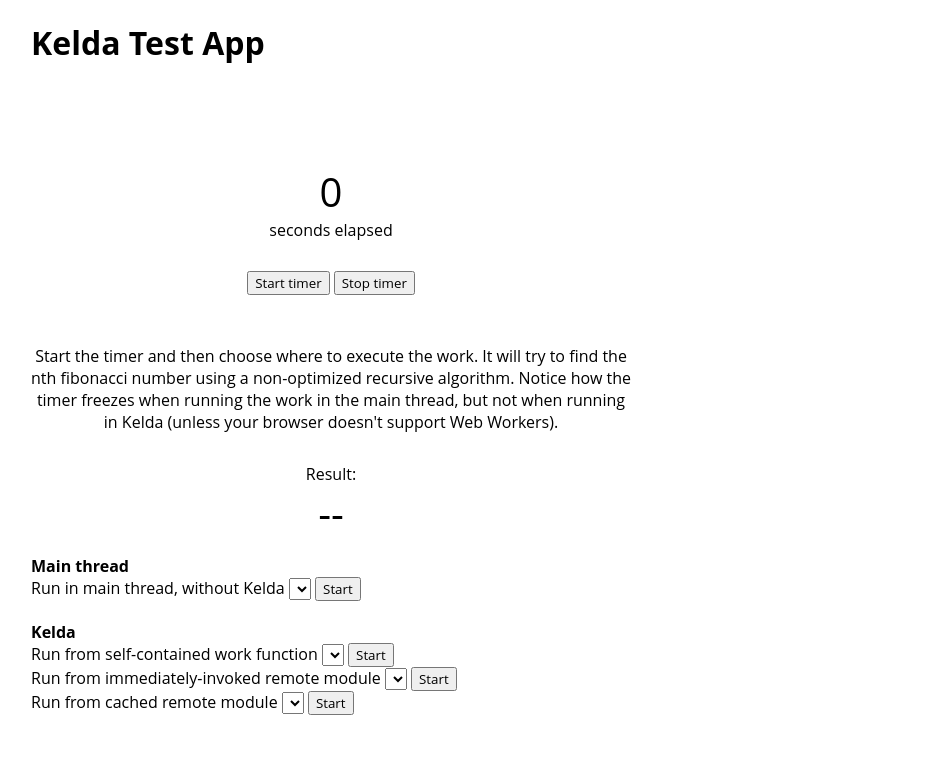
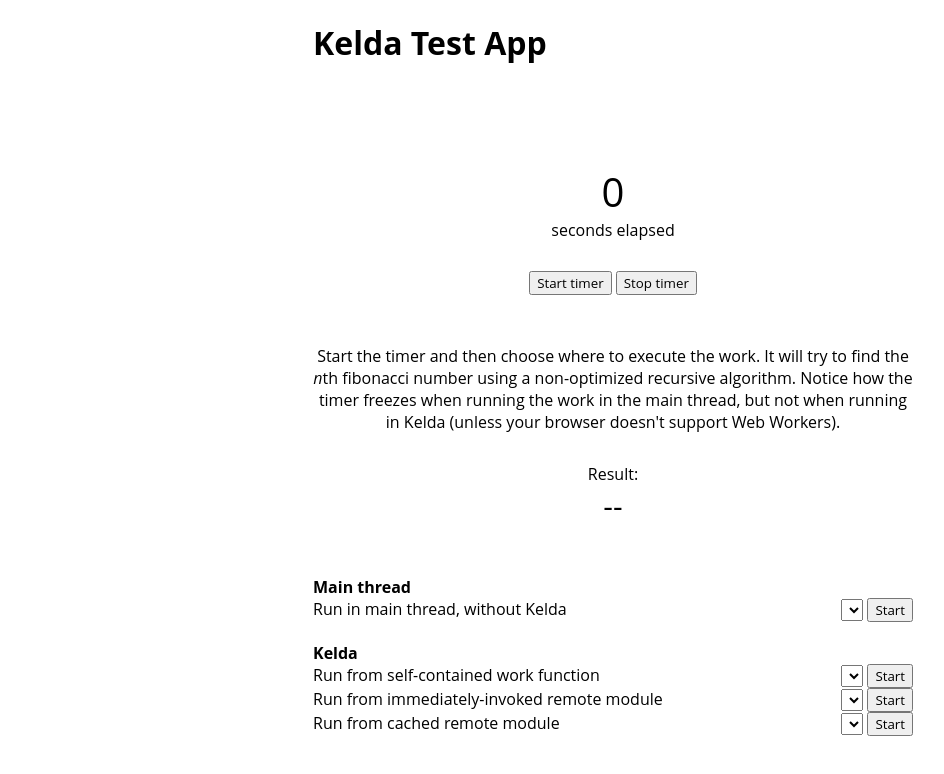
Before and after one commit to rufusraghunath/kelda, a website: page test-app/public/index.html in a window 1280 px wide. Shown: the whole page, without its empty margins (27-971 px from the left). Drawn offline with Linux system fonts and the light colour scheme.

Commit message:
Minor styling improvements to test-app

```diff
--- a/test-app/public/css/main.css
+++ b/test-app/public/css/main.css
@@ -4,10 +4,14 @@
 }
 
 body {
-  width: 700px;
   position: relative;
   text-align: center;
   padding: 0 50px;
+}
+
+.container {
+  width: 600px;
+  margin: 0 auto;
 }
 
 .title {
@@ -19,8 +23,7 @@
   margin-bottom: 50px;
 }
 
-.seconds,
-.result {
+.seconds {
   font-size: 40px;
 }
 
@@ -30,7 +33,8 @@
 }
 
 .result {
-  margin-bottom: 15px;
+  margin-bottom: 50px;
+  font-size: 30px;
 }
 
 .kelda-options {
@@ -41,6 +45,11 @@
   font-weight: bold;
 }
 
+.flex {
+  display: flex;
+  justify-content: space-between;
+}
+
 .main-thread {
   margin-bottom: 20px;
 }
--- a/test-app/public/index.html
+++ b/test-app/public/index.html
@@ -5,6 +5,7 @@
     <link rel="stylesheet" href="/css/main.css" />
   </head>
   <body>
+    <div class="container">
       <h1 class="title">Kelda Test App</h1>
       <section class="timer">
         <div class="seconds" id="seconds">0</div>
@@ -17,42 +18,53 @@
       <section class="work">
         <div class="execute">
           Start the timer and then choose where to execute the work. It will try
-        to find the nth fibonacci number using a non-optimized recursive
-        algorithm. Notice how the timer freezes when running the work in the
-        main thread, but not when running in Kelda (unless your browser doesn't
-        support Web Workers).
+          to find the <i>n</i>th fibonacci number using a non-optimized
+          recursive algorithm. Notice how the timer freezes when running the
+          work in the main thread, but not when running in Kelda (unless your
+          browser doesn't support Web Workers).
         </div>
         <div>Result:</div>
         <div class="result" id="result">--</div>
         <section class="kelda-options">
           <div class="main-thread">
             <div class="bold">Main thread</div>
+            <div class="flex">
               Run in main thread, without Kelda
+              <div class="buttons">
                 <select class="num" id="num-main-thread"></select>
                 <button id="main-thread">
                   Start
                 </button>
               </div>
+            </div>
+          </div>
           <div>
             <div class="bold">Kelda</div>
-          <div>
+            <div class="flex">
               Run from self-contained work function
+              <div class="buttons">
                 <select class="num" id="num-func"></select>
                 <button id="kelda">Start</button>
               </div>
-          <div>
+            </div>
+            <div class="flex">
               Run from immediately-invoked remote module
+              <div class="buttons">
                 <select class="num" id="num-script"></select>
                 <button id="kelda-script">Start</button>
               </div>
-          <div>
+            </div>
+            <div class="flex">
               Run from cached remote module
+              <div class="buttons">
                 <select class="num" id="num-cached"></select>
                 <button id="kelda-cached">Start</button>
               </div>
             </div>
+          </div>
         </section>
       </section>
+    </div>
     <script src="/js/bundle.js"></script>
   </body>
 </html>
```
Lines whose indentation alone changed are shown as unchanged.
